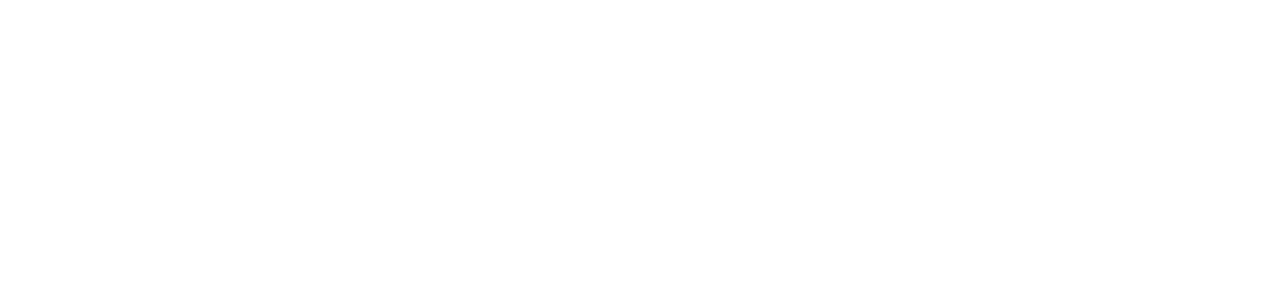
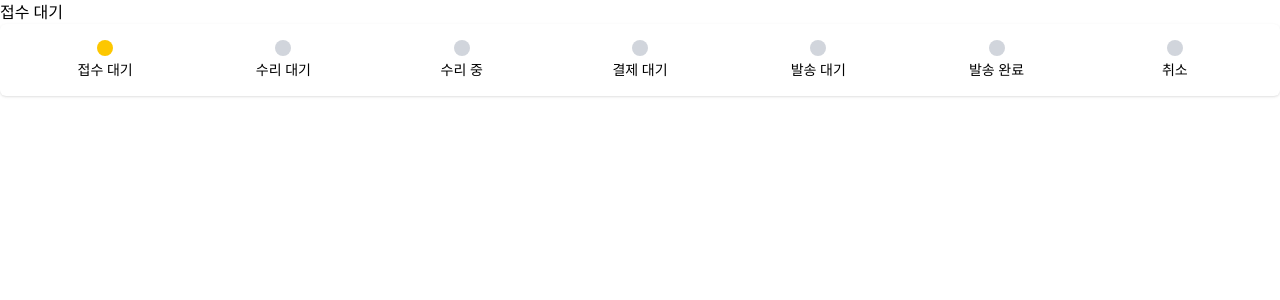
Before and after one commit to cTosMaster/Re-Pair, a React (Vite) app in the folder frontend/: page /1 in a window 1280 px wide. Before the commit this address had no page. Shown: the top 300 px of the page. Built offline with nearby package versions, Linux system fonts and the light colour scheme.

Commit message:
frontend/김상윤/stepper 구현 아직 수정할 부분 남아있음

```diff
--- a/frontend/src/App.jsx
+++ b/frontend/src/App.jsx
@@ -1,5 +1,6 @@
 import { BrowserRouter, Routes, Route } from "react-router-dom";
 import MyAsset_Button from "/src/components/MyAsset_Button";
+import PendingApprovalPage from "./pages/repairDetail/PendingApprovalPage.jsx";
 
 function App() {
 
@@ -7,6 +8,7 @@
     <BrowserRouter>
       <Routes>
         <Route path="/" element={<MyAsset_Button />} />
+        <Route path="/1" element={<PendingApprovalPage />} />
       </Routes>
     </BrowserRouter>
   )
--- /dev/null
+++ b/frontend/src/components/repairDetail/RepairProgress.jsx
@@ -0,0 +1,37 @@
+import { RepairStepLabels, RepairStatusMap } from "../../constants/repairStatus.js";
+
+function RepairProgress({ statusCode }) {
+  const step = RepairStatusMap[statusCode];
+
+  const isCancelled = statusCode === "CANCELLED";
+
+    console.log("RepairProgress 렌더링됨");
+    console.log("statusCode:", statusCode);
+    console.log("step:", step);
+
+  return (
+    <div className="flex justify-between items-center bg-white p-4 rounded-md shadow">
+      {RepairStepLabels.map((label, index) => {
+        const stepIndex = index + 1;
+
+        let bgColor = "bg-gray-300";
+        if (isCancelled) {
+          bgColor = "bg-red-500";
+        } else if (stepIndex < step) {
+          bgColor = "bg-green-500";
+        } else if (stepIndex === step) {
+          bgColor = "bg-yellow-400";
+        }
+
+        return (
+          <div key={label} className="flex flex-col items-center flex-1">
+            <div className={`w-4 h-4 rounded-full ${bgColor}`} />
+            <span className="text-sm mt-1">{label}</span>
+          </div>
+        );
+      })}
+    </div>
+  );
+}
+
+export default RepairProgress;
--- /dev/null
+++ b/frontend/src/constants/repairStatus.js
@@ -0,0 +1,31 @@
+const RepairStatusMap = {
+    PENDING_APPROVAL: 1,
+    WAITING_FOR_REPAIR: 2,
+    IN_PROGRESS: 3,
+    WAITING_FOR_PAYMENT: 4,
+    WAITING_FOR_DELIVERY: 5,
+    COMPLETED: 6,
+    CANCELLED: 7,
+};
+
+const StepToStatusCode = {
+  1: "PENDING_APPROVAL",
+  2: "WAITING_FOR_REPAIR",
+  3: "IN_PROGRESS",
+  4: "WAITING_FOR_PAYMENT",
+  5: "WAITING_FOR_DELIVERY",
+  6: "COMPLETED",
+  7: "CANCELLED",
+};
+
+const RepairStepLabels = [
+    "접수 대기",
+    "수리 대기",
+    "수리 중",
+    "결제 대기",
+    "발송 대기",
+    "발송 완료",
+    "취소",
+];
+
+export { RepairStatusMap, StepToStatusCode, RepairStepLabels };
--- /dev/null
+++ b/frontend/src/constants/userRole.js
@@ -0,0 +1,6 @@
+const UserRole = {
+    USER: "USER",
+    CUSTOMER: "CUSTOMER",
+    ENGINEER: "ENGINEER",
+    ADMIN: "ADMIN",
+};
--- /dev/null
+++ b/frontend/src/pages/repairDetail/PendingApprovalPage.jsx
@@ -0,0 +1,12 @@
+import RepairProgress from "../../components/repairDetail/RepairProgress"; // .jsx 확장자는 생략하는 것이 일반적입니다.
+
+function PendingApprovalPage(){
+    return (
+        <div>
+            <h2>접수 대기</h2>
+            <RepairProgress statusCode="PENDING_APPROVAL" />
+        </div>
+    );
+}
+
+export default PendingApprovalPage;
```
Also changed, not shown: 1 other file (tests, documents, lock files or other folders).
